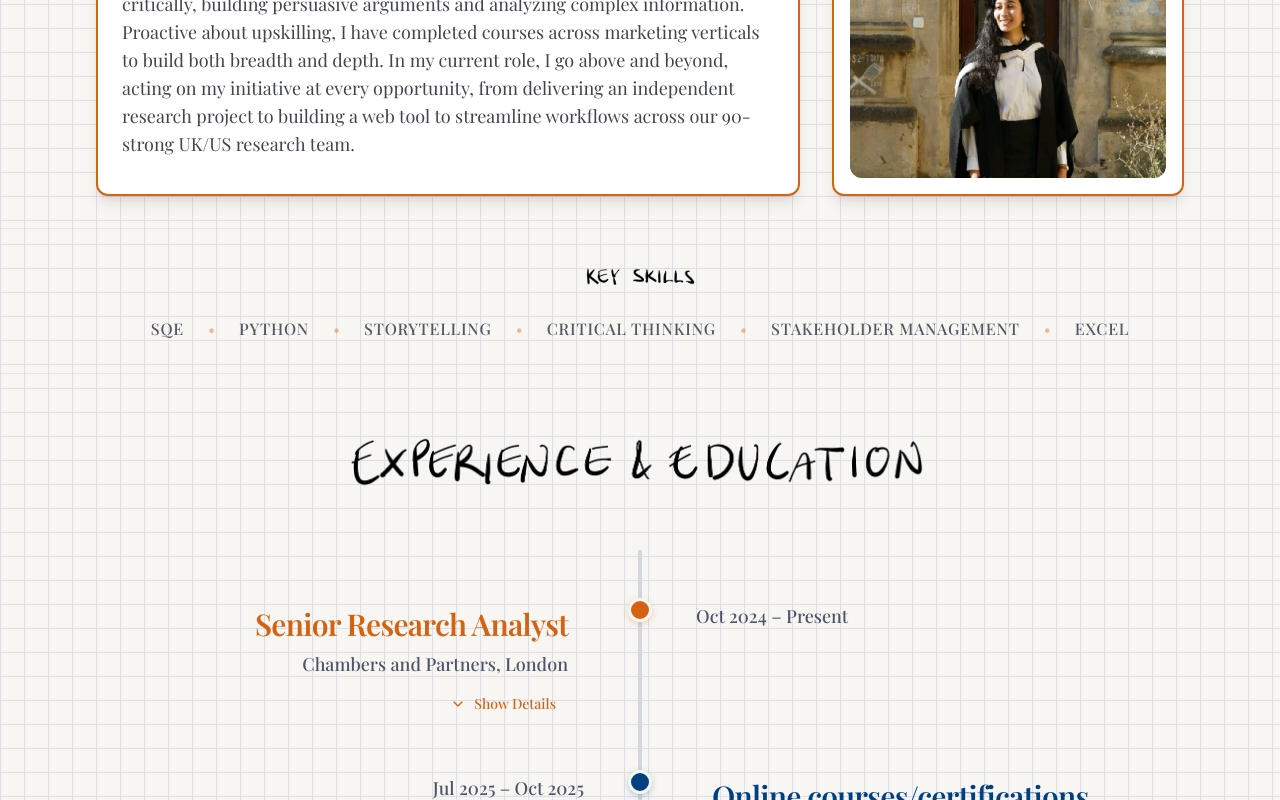
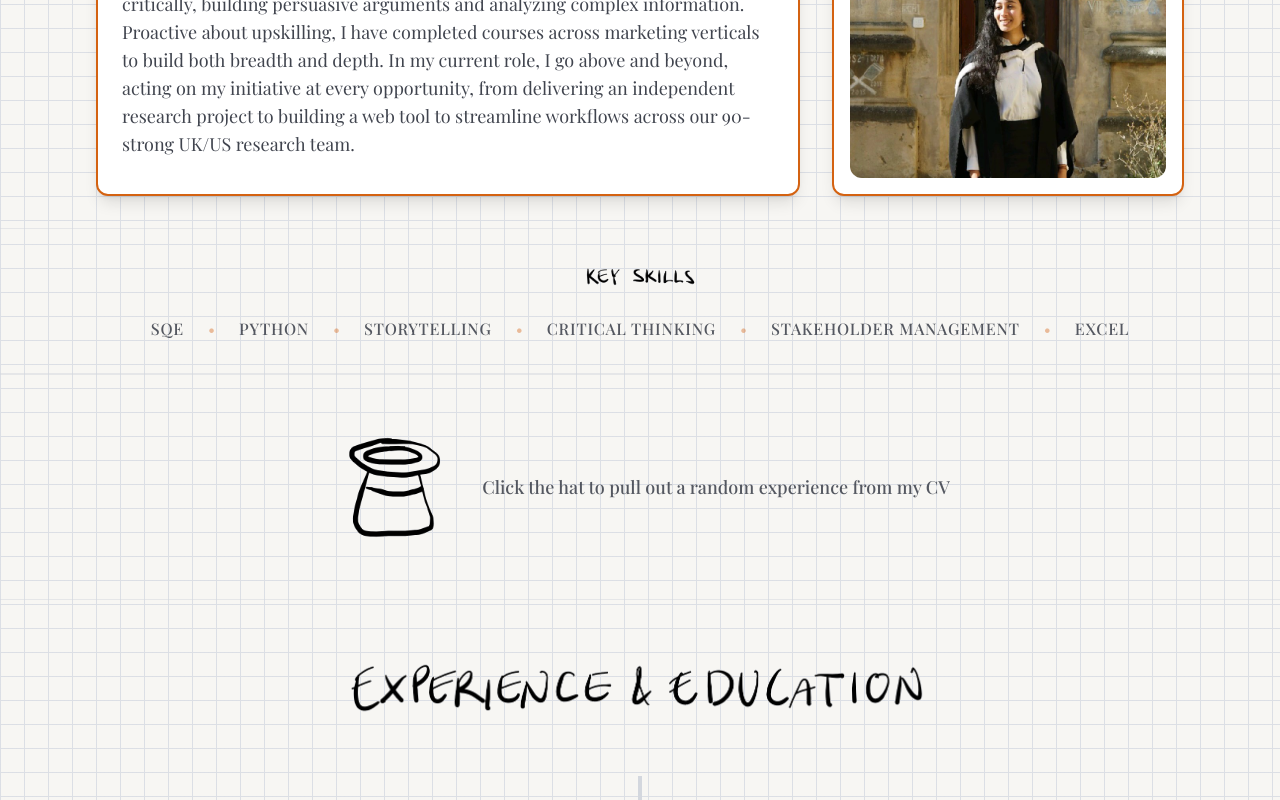
Before and after one commit to AKING-42/ani-king-cv, a React (Vite) app: page / in a window 1280 px wide. Shown: the part 428-1228 px from the top of the page. Built offline with nearby package versions, Linux system fonts and the light colour scheme; the HTML template or start-up script is replaced by a standard one.

Commit message:
Add random experience generator

```diff
--- /dev/null
+++ b/src/components/MagicHat.tsx
@@ -0,0 +1,73 @@
+import { useState } from "react";
+import magicHat from "@/assets/magic-hat.png";
+
+const cvExperiences = [
+  "Interviewing 100+ lawyers and in-house counsel per month, drawing out nuanced insights into the legal market",
+  "Creating firm and lawyer rankings that are crucial for brand perception of global law firms, through analysing complex data",
+  "Building and maintaining strong relationships with senior stakeholders at law firms",
+  "Consistently exceeding monthly call number target by 60% on average and working 2-3 days ahead of deadlines on other workflows",
+  "Spearheaded independent research into market gaps, just three months into my role, using unfamiliar research tools, building an interview pipeline, creating interview scripts and presenting actionable recommendations",
+  "Awarded the company-wide Quarterly Core Values Award by our CEO for my work on above task, for independently 'driving innovation' and 'being customer centric'",
+  "Handpicked to edit UK section rankings – a responsibility typically reserved for colleagues two levels more senior",
+  "Built and deployed a web-based tool to streamline email template management, enhancing accessibility and efficiency across UK/US team (~90 researchers)",
+  "Mentored a new researcher, providing hands-on training on internal systems and research best practices",
+  "Co-ordinated an 8-person team, arranging weekly meetings and ensuring internal deadlines were met by all members",
+  "Curated and refined content to maintain consistent editorial identity and uphold the magazine's distinctive voice",
+  "Proofread pieces during lay-in, ensuring they aligned with house style, balancing speed, accuracy and attention to detail",
+  "Crafted engaging copy in the form of blurbs for research handbooks and textbooks, used for both digital and print publication with few changes being made",
+  "Assisted business founder with top of funnel initiatives",
+  "Liaised with clients to refresh visual and written assets to strengthen brand identity and improve digital presence",
+  "Designed webpages for clients in a broad range of industries to increase brand awareness",
+  "Crafted captions for scheduled Instagram, Facebook and LinkedIn posts"
+];
+
+export const MagicHat = () => {
+  const [randomExperience, setRandomExperience] = useState<string>("");
+
+  const pullRandomExperience = () => {
+    const randomIndex = Math.floor(Math.random() * cvExperiences.length);
+    setRandomExperience(cvExperiences[randomIndex]);
+  };
+
+  return (
+    <section className="w-full py-8 sm:py-12 border-y border-border/50">
+      <div className="container mx-auto px-4 sm:px-6 max-w-4xl">
+        <div className="flex flex-col items-center gap-6">
+          {/* Random experience display */}
+          {randomExperience && (
+            <div className="w-full animate-fade-in">
+              <p className="text-foreground/80 leading-relaxed text-base sm:text-lg text-center p-4 bg-primary/5 rounded-lg border border-primary/20">
+                {randomExperience}
+              </p>
+            </div>
+          )}
+
+          {/* Hat and instruction */}
+          <div className="flex flex-col sm:flex-row items-center gap-4 sm:gap-6">
+            <button
+              onClick={pullRandomExperience}
+              className="transition-all duration-300 hover:scale-110 hover:drop-shadow-lg focus:outline-none focus:ring-2 focus:ring-primary/50 rounded-full"
+              aria-label="Pull random experience from CV"
+            >
+              <img
+                src={magicHat}
+                alt="Magic Hat"
+                className="h-24 w-24 sm:h-32 sm:w-32 dark:hidden"
+                style={{ mixBlendMode: 'darken' }}
+              />
+              <img
+                src={magicHat}
+                alt="Magic Hat"
+                className="h-24 w-24 sm:h-32 sm:w-32 hidden dark:block invert"
+                style={{ mixBlendMode: 'lighten' }}
+              />
+            </button>
+            <p className="text-foreground/80 text-base sm:text-lg font-medium text-center sm:text-left">
+              Click the hat to pull out a random experience from my CV
+            </p>
+          </div>
+        </div>
+      </div>
+    </section>
+  );
+};
--- a/src/pages/Index.tsx
+++ b/src/pages/Index.tsx
@@ -1,5 +1,6 @@
 import { ThemeToggle } from "@/components/ThemeToggle";
 import { Timeline } from "@/components/Timeline";
+import { MagicHat } from "@/components/MagicHat";
 import { Card } from "@/components/ui/card";
 import nameLogo from "@/assets/name-logo.png";
 import aboutMeHeading from "@/assets/about-me-heading.png";
@@ -112,6 +113,9 @@ const Index = () => {
         </div>
       </section>
 
+      {/* Magic Hat */}
+      <MagicHat />
+
       {/* Experience Timeline */}
       <section className="container mx-auto px-4 sm:px-6 lg:px-8 py-8 sm:py-12">
         <div className="flex justify-center mb-8 sm:mb-12">
```
Also changed, not shown: src/assets/magic-hat.png (added).
